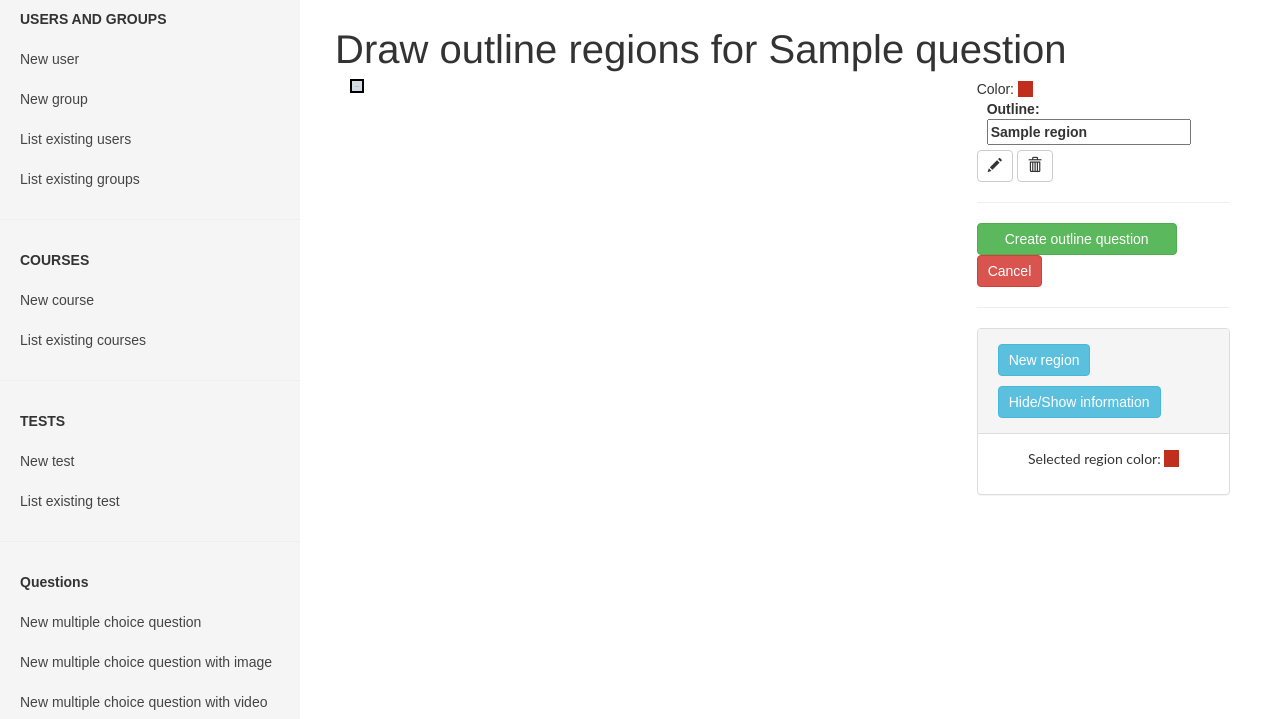
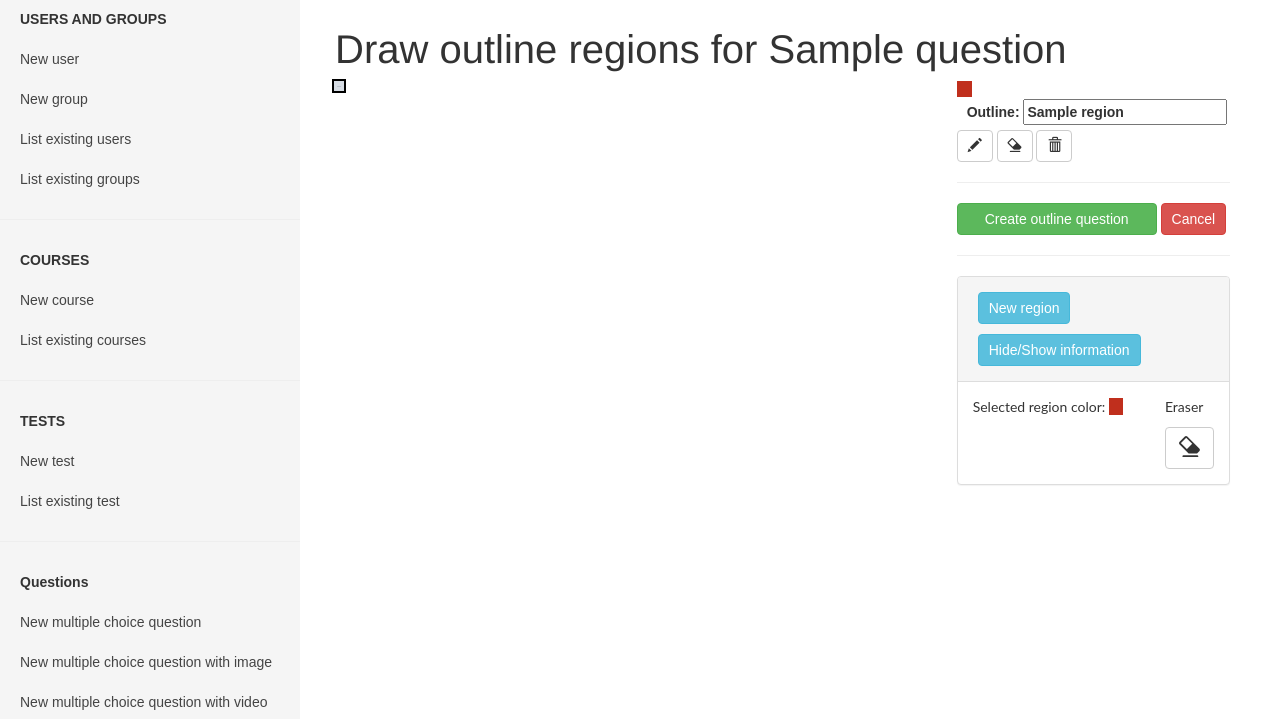
Before and after one commit to kradalby/enigma, a Django app: template src/app/quiz/templates/quiz/admin/draw_outline.html in a window 1280 px wide. Shown: the part 81-800 px from the top of the page. Run offline with Django 3.2, Linux system fonts and the light colour scheme; the template is opened without the code that fills it: most values are stand-ins (such as "Sample title", 1, 10 or a date in 2020); grey boxes marked "Sample" are stand-in pictures; parts of the project's set-up code (start-up, migrations or seed data) failed here and were passed over; some libraries are stand-ins or nearby versions.

Commit message:
Erase and delete region

```diff
--- a/src/app/quiz/templates/quiz/admin/draw_outline.html
+++ b/src/app/quiz/templates/quiz/admin/draw_outline.html
@@ -8,21 +8,19 @@
         padding:5px 10px;
     }
 
-    #right-column {
-        padding-left: 35px;
-    }
-
     div.buttons {
         padding: 5px 0px;
     }
 
-    div#canvasDiv{
-        border: 2px solid black;
+    div.erase {
+       cursor: url(/static/img/eraser.png), auto;
     }
 
     canvas {
+        border: 2px solid black;
         max-width: 100%;
         position: absolute;
+        left: -3px;
     }
 
     div > label {
@@ -56,6 +54,7 @@
     <form action="" method="post" enctype="multipart/form-data">
         {% csrf_token %}
         <div id="form-div">
+
         </div>
         <hr/>
         <input type="hidden" name="hidden-image-data" id="hidden-image-data" />
@@ -96,8 +95,12 @@
                         <td>Select color</td>
                     </tr>
                     <tr>
+                        <td><span class='glyphicon glyphicon-erase'></span></td>
+                        <td>Clear color</td>
+                    </tr>
+                    <tr>
                         <td><span class='glyphicon glyphicon-trash'></span></td>
-                        <td>Clear color</td>
+                        <td>Delete region</td>
                     </tr>
                     <tr>
                         <td>Outline</td>
@@ -106,13 +109,21 @@
                 </table>
                 <hr/>
             </div>
-            <div class="text-center">
-                <p>
+            <div class="text-left">
+                <p class="pull-left">
                     Selected region color:
                     <span id="selected-color" style='background-color:#abcdef'>
                         &nbsp;&nbsp;&nbsp;&nbsp;
                     </span>
                 </p>
+                <div class="pull-right">
+                    <p>Eraser</p>
+                    <div class="btn-group">
+                        <button style="width: 3.5em; height: 3em;" type='button' class='btn btn-default pull-right' onclick='drawRegions.eraseColor(true);$("#selected-color").css("background-color", "white");'>
+                            <span style="font-size: 1.5em;" class='glyphicon glyphicon-erase'></span>
+                        </button>
+                    </div>
+                </div>
             </div>
         </div>
     </div>
@@ -148,18 +159,22 @@
             "#659b41", // green
             "#986928", // brown
         ],
+        colorsInUse = [false, false, false, false, false, false],
         maxColors = colors.length,
         html =
-        "    <div>" +
-        "        Color: <span style='background-color:{1}'>&nbsp;&nbsp;&nbsp;&nbsp;</span>" +
+        "    <div id='color-input-{0}'>" +
+        "        <span style='background-color:{1}'>&nbsp;&nbsp;&nbsp;&nbsp;</span>" +
         "        <label for='region{0}'>" +
         "            Outline:" +
         "            <input type='text' name='{1}' id='region{0}' value='{2}'/>" +
         "        </label>" +
-        "        <button type='button' class='btn btn-default' onclick='setColor({0})'>" +
+        "        <button type='button' class='btn btn-default' onclick='setColor(\"{1}\")'>" +
         "            <span class='glyphicon glyphicon-pencil'></span>" +
         "        </button>" +
-        "        <button type='button' class='btn btn-default' onclick='drawRegions.clearColor({0})'>" +
+        "        <button type='button' class='btn btn-default' onclick='drawRegions.clearColor(\"{1}\")'>" +
+        "            <span class='glyphicon glyphicon-erase'></span>" +
+        "        </button>" +
+        "        <button type='button' class='btn btn-default' onclick='deleteColorRegion({0})'>" +
         "            <span class='glyphicon glyphicon-trash'></span>" +
         "        </button>" +
         "    </div>"
@@ -173,23 +188,43 @@
         }
     }
 
+    function getUnusedColor(){
+        for(var i = 0; i < colorsInUse.length; i++){
+            if(!colorsInUse[i]){
+                return {
+                    color: colors[i],
+                    index: i
+                };
+            }
+        }
+    }
+
+    function deleteColorRegion(colorIndex){
+        colorsInUse[colorIndex] = false;
+        drawRegions.deleteColor(colors[colorIndex]);
+        $("div#color-input-"+colorIndex).remove();
+        currentColors--;
+    }
+
     function addColor(regionName){
         regionName = typeof regionName !== 'undefined' ? regionName : "";
         if(currentColors >= maxColors){
             $('#max-colors-error').show();
             return;
         }
-        var color = colors[currentColors];
-        var formatedHtml = String.format(html, currentColors, color, regionName);
+        var colorDict = getUnusedColor();
+        var color = colorDict.color;
+        var index = colorDict.index;
+        colorsInUse[index] = true;
+        var formatedHtml = String.format(html, index, color, regionName);
         $("#form-div").append(formatedHtml);
         drawRegions.addColor(color);
         currentColors++;
     }
 
-    function setColor(colorIndex){
-        drawRegions.setColor(colorIndex);
-        var selectedColor = colors[colorIndex];
-        $("#selected-color").css("background-color", selectedColor);
+    function setColor(color){
+        drawRegions.setColor(color);
+        $("#selected-color").css("background-color", color);
     }
 
     // Init application
@@ -205,127 +240,6 @@
     {% empty %}
         addColor();
     {% endfor %}
-    setColor(0);
+    setColor(colors[0]);
 </script>
 {% endblock %}
-
-{% comment %}
-{% extends "base/admin/index.html" %}
-{% load staticfiles %}
-
-{% block admincontent %}
-<style>
-    .btn {
-        display:inline-block;
-        min-width: 140px;
-        padding:5px 10px;
-    }
-
-    #left-column {
-        max-width: 100%;
-        overflow:hidden;
-        text-overflow:ellipsis;
-        -ms-text-overflow:ellipsis;
-        float: left;
-    }
-
-    #right-column {
-        overflow:hidden;
-        text-overflow:ellipsis;
-        -ms-text-overflow:ellipsis;
-        text-align: right;
-        padding-top: 110px;
-    }
-
-    div.buttons {
-        padding: 5px 0px;
-    }
-
-    div#canvasDiv{
-        border: 1px solid black;
-    }
-</style>
-<div id="left-column">
-    <div>
-        <h1>Draw outline regions</h1>
-    </div>
-    <div>
-        <p>
-            Some explanatory text here.
-        </p>
-            <button type="button" class="btn" onclick="addColor()">New color</button>
-    </div>
-    <div id="canvasDiv"></div>
-</div>
-<div id="right-column">
-    <form action="" method="post" enctype="multipart/form-data">
-        {% csrf_token %}
-        <div id="form-div">
-
-        </div>
-        <input type="hidden" name="hidden-image-data" id="hidden-image-data" />
-        <input type="submit" class="btn btn-success" style="min-width: 200px;" value="Create outline question" />
-        <a href="{% url 'admin_add_questions_to_test' test.id %}" class="btn btn-danger">Cancel</a>
-    </form>
-</div>
-{% endblock %}
-
-{% block end %}
-<script type="text/javascript" src="{% static "js/draw-regions.js" %}"></script>
-<script type="text/javascript">
-    // String format
-    if (!String.format) {
-        String.format = function(format) {
-            var args = Array.prototype.slice.call(arguments, 1);
-            return format.replace(/{(\d+)}/g, function(match, number) {
-            return typeof args[number] != 'undefined'
-                ? args[number]
-                : match
-            ;
-            });
-        };
-    }
-    // Add colors
-    var currentColors = 0,
-        colors = [
-            "#cb3594", // purple
-            "#659b41", // green
-            "#ffcf33", // yellow
-            "#986928", // brown
-        ],
-        maxColors = colors.length,
-        html =
-        "    <div>" +
-        "        <div class='buttons'>" +
-        "            <button type='button' class='btn' style='background-color:{1}' onclick='drawRegions.setColor({0})'>Select color</button>" +
-        "            <button type='button' class='btn' style='background-color:{1}' onclick='drawRegions.clearColor({0})'>Clear color</button>" +
-        "        </div>" +
-        "        <label for='region{0}'>" +
-        "            Region name:" +
-        "            <input type='text' name='{1}' id='region{0}' />" +
-        "        </label>" +
-        "    </div>" +
-        "    <hr/>"
-        ;
-
-    function addColor(){
-        if(currentColors >= maxColors){
-            //TODO: output to user
-            return;
-        }
-        var color = colors[currentColors];
-        var formatedHtml = String.format(html, currentColors, color);
-        $("#form-div").append(formatedHtml);
-        drawRegions.addColor(color);
-        currentColors++;
-    }
-
-    // Init application
-    addColor();
-    drawRegions.setColor(0);
-    {% with image=question.original_image %}
-    drawRegions.init("{{image.url}}", {{image.height}}, {{image.width}});
-    {% endwith %}
-</script>
-{% endblock %}
-{% endcomment %}
--- a/src/static/js/draw-regions.js
+++ b/src/static/js/draw-regions.js
@@ -5,7 +5,7 @@ var drawRegions = (function () {
 		context,
 		canvasWidth,
 		canvasHeight,
-        lineWidth = 1,
+        lineWidth = 2,
         colors = [],
 		rgbColors = [],
 		originalImage,
@@ -17,6 +17,8 @@ var drawRegions = (function () {
 		paint = false,
 		curColor = colors[1],
 		imageLoaded = false,
+		erase = [],
+		erasing = false,
 		parentId,
 		parentDiv,
 		regionCanvas,
@@ -91,15 +93,22 @@ var drawRegions = (function () {
 				}
 				regionContext.lineTo(clickX[i], clickY[i]);
 
-                regionContext.strokeStyle = clickColor[i];
-				regionContext.lineWidth = clickWidth[i];
+				if(erase[i]){
+					regionContext.globalCompositeOperation = "destination-out";
+					regionContext.strokeStyle = "rgba(0,0,0,1.0)";
+					regionContext.lineWidth = 15;
+				}else{
+					regionContext.globalCompositeOperation = "source-over";
+					regionContext.strokeStyle = clickColor[i];
+					regionContext.lineWidth = clickWidth[i];
+				}
 				regionContext.lineCap = "round";
 				regionContext.lineJoin = "round";
 				regionContext.stroke();
 			}
 			regionContext.closePath();
 			regionContext.restore();
-
+			context.globalCompositeOperation = "source-over";
 			regionContext.globalAlpha = 1;
         },
 
@@ -109,6 +118,7 @@ var drawRegions = (function () {
 			clickColor.push(curColor);
 			clickDrag.push(dragging);
 			clickWidth.push(lineWidth);
+			erase.push(erasing);
 		},
 
         relativeMouseCoordinates = function(event){
@@ -193,15 +203,49 @@ var drawRegions = (function () {
 			rgbColors.push([r,g,b]);
         },
 
-        setColor = function(colorIndex){
-            curColor = colors[colorIndex];
+		deleteColor = function(color){
+			for(var i = 0; i < colors.length; i++){
+				if(colors[i] == color){
+					clearColor(colors[i]);
+                    colors.splice(i, 1);
+                    rgbColors.splice(i, 1);
+				}
+			}
+		},
+
+		eraseColor = function(eraseOn){
+			erasing = eraseOn;
+			if(eraseOn){
+				$(parentDiv).addClass("erase");
+			}else{
+				console.log("REMOVE")
+				$(parentDiv).removeClass("erase");
+			}
+		},
+
+        setColor = function(color){
+			for(var i = 0; i < colors.length; i++){
+				if(colors[i] == color){
+					curColor = color;
+					eraseColor(false);
+					break;
+				}
+			}
         },
 
 		getCurrentColor = function() {
 			return curColor;
 		},
 
-        clearColor = function(colorIndex){
+        clearColor = function(color){
+			var colorIndex = -1;
+			for(var i = 0; i < colors.length; i++){
+				if(color == colors[i]){
+					colorIndex = i;
+					break;
+				}
+			}
+
             var colorToRemove = colors[colorIndex];
             for(var i = clickColor.length - 1; i >= 0; i--) {
                 if(clickColor[i] === colorToRemove) {
@@ -283,7 +327,9 @@ var drawRegions = (function () {
         setColor : setColor,
         clearColor : clearColor,
         addColor : addColor,
+		deleteColor : deleteColor,
 		getCurrentColor : getCurrentColor,
-		setLineWidth : setLineWidth
+		setLineWidth : setLineWidth,
+		eraseColor : eraseColor
 	};
 }());
```
Also changed, not shown: src/app/quiz/templates/quiz/admin/draw_landmark.html (+49 -16 lines), src/static/img/eraser.png (added).
